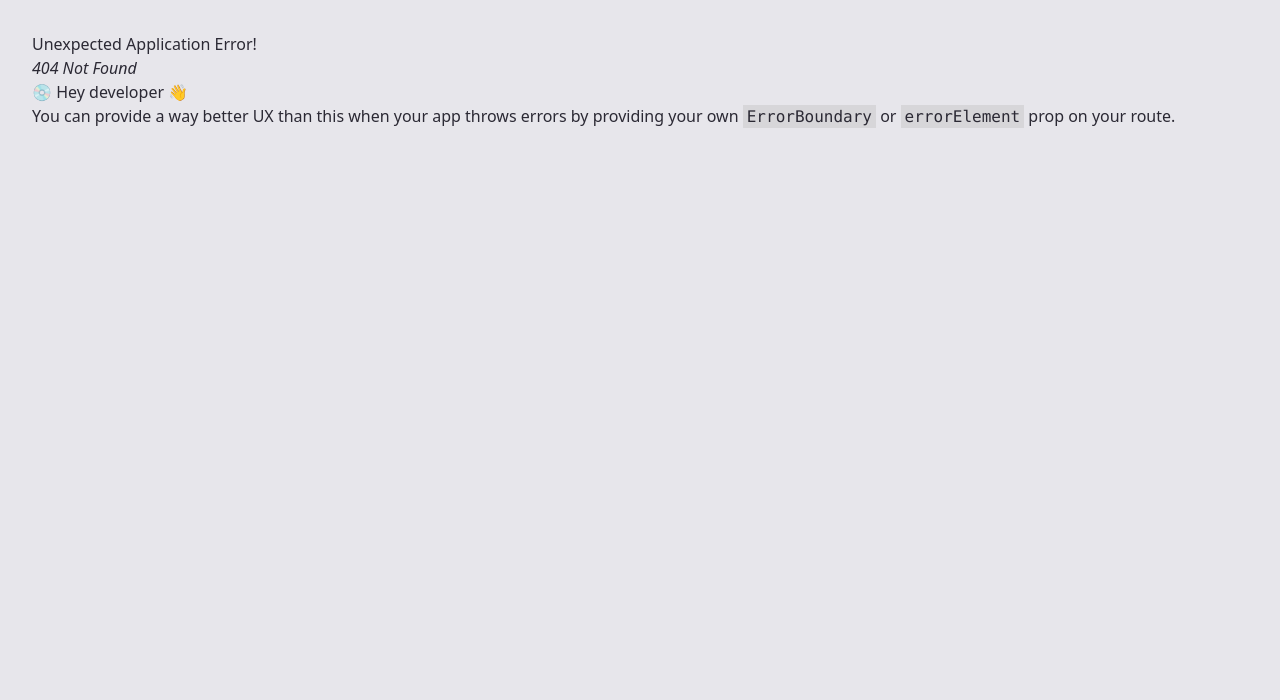
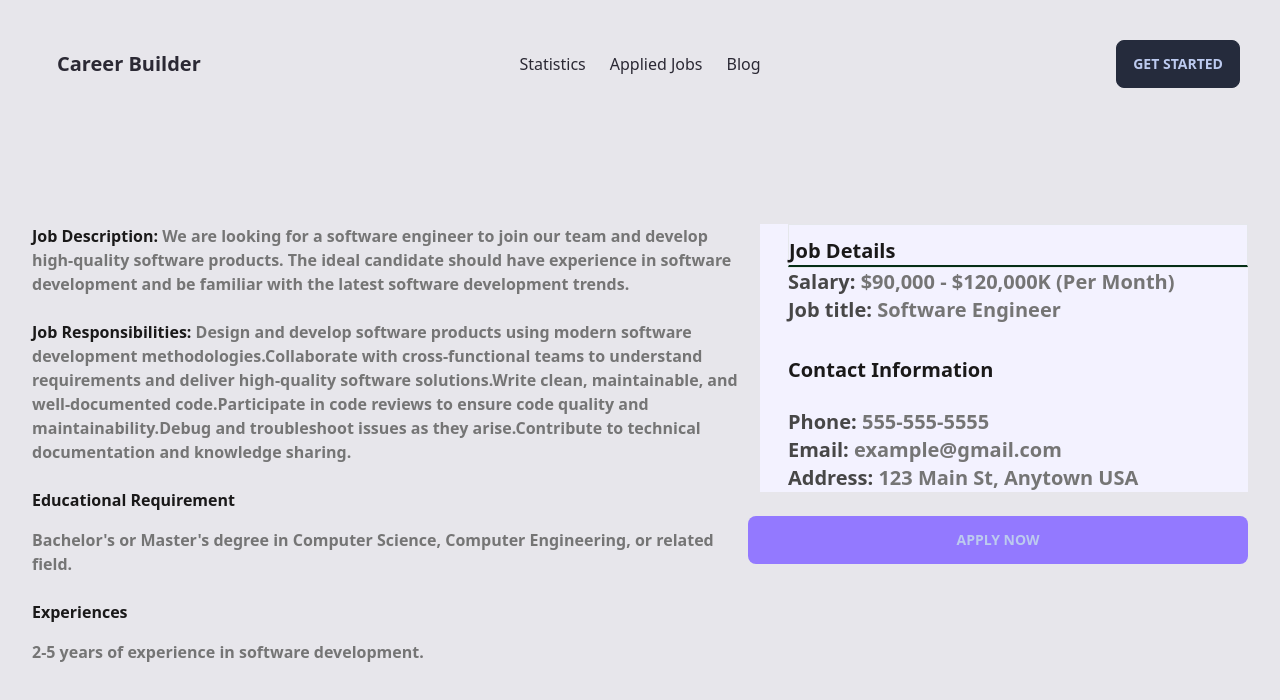
Before and after one commit to jakariamasum/Carrier-builder, a React (Vite) app: page /Job/1 in a window 1280 px wide. Before the commit this address had no page. Shown: the top 700 px of the page. Built offline with nearby package versions, Linux system fonts and the light colour scheme.

Commit message:
job description and dynamic route added

```diff
--- a/public/featuredJobsData.json
+++ b/public/featuredJobsData.json
@@ -17,12 +17,10 @@
             ],
             "educational_requirements": "Bachelor's or Master's degree in Computer Science, Computer Engineering, or related field.",
             "experience": "2-5 years of experience in software development.",
-            "company_contact": {
-                "name":"Google LLC",
-                "phone": "555-555-5555",
-                "email": "hr@company.com",
-                "address": "123 Main St, Anytown USA"
-            }
+            "company_name": "Google LLC",
+            "company_email": "example@gmail.com",
+            "company_phone": "555-555-5555",
+            "company_address": "123 Main St, Anytown USA"
         },
         {
             "id": 2,
@@ -41,12 +39,10 @@
             ],
             "educational_requirements": "Bachelor's or Master's degree in Mathematics, Statistics, Economics, or related field.",
             "experience": "2-5 years of experience in data analysis.",
-            "company_contact": {
-                "name":"Google LLC",
-                "phone": "555-555-5555",
-                "email": "hr@company.com",
-                "address": "123 Main St, Anytown USA"
-            }
+            "company_name": "Google LLC",
+            "company_email": "example@gmail.com",
+            "company_phone": "555-555-5555",
+            "company_address": "123 Main St, Anytown USA"
         },
         {
             "id": 3,
@@ -65,12 +61,10 @@
             ],
             "educational_requirements": "Bachelor's or Master's degree in Computer Science, Computer Engineering, or related field.",
             "experience": "2-5 years of experience in DevOps.",
-            "company_contact": {
-                "name":"Google LLC",
-                "phone": "555-555-5555",
-                "email": "hr@company.com",
-                "address": "123 Main St, Anytown USA"
-            }
+            "company_name": "Google LLC",
+            "company_email": "example@gmail.com",
+            "company_phone": "555-555-5555",
+            "company_address": "123 Main St, Anytown USA"
         },
         {
             "id": 4,
@@ -89,12 +83,10 @@
             ],
             "educational_requirements": "Bachelor's or Master's degree in Computer Science, Mathematics, or related field.",
             "experience": "2-5 years of experience in machine learning.",
-            "company_contact": {
-                "name":"Google LLC",
-                "phone": "555-555-5555",
-                "email": "hr@company.com",
-                "address": "123 Main St, Anytown USA"
-            }
+            "company_name": "Google LLC",
+            "company_email": "example@gmail.com",
+            "company_phone": "555-555-5555",
+            "company_address": "123 Main St, Anytown USA"
         },
         {
             "id": 5,
@@ -112,12 +104,10 @@
             ],
             "educational_requirements": "Bachelor's or Master's degree in Computer Science, Computer Engineering, or related field.",
             "experience": "2-5 years of experience in frontend development.",
-            "company_contact": {
-                "name":"Google LLC",
-                "phone": "555-555-5555",
-                "email": "hr@company.com",
-                "address": "123 Main St, Anytown USA"
-            }
+            "company_name": "Google LLC",
+            "company_email": "example@gmail.com",
+            "company_phone": "555-555-5555",
+            "company_address": "123 Main St, Anytown USA"
         },
         {
             "id": 6,
@@ -135,12 +125,10 @@
             ],
             "educational_requirements": "Bachelor's or Master's degree in Computer Science, Computer Engineering, or related field.",
             "experience": "2-5 years of experience in backend development.",
-            "company_contact": {
-                "name":"Google LLC",
-                "phone": "555-555-5555",
-                "email": "hr@company.com",
-                "address": "123 Main St, Anytown USA"
-            }
+            "company_name": "Google LLC",
+            "company_email": "example@gmail.com",
+            "company_phone": "555-555-5555",
+            "company_address": "123 Main St, Anytown USA"
         }
 
     ]
--- a/src/components/FeaturedJobs/FeaturedJobs.jsx
+++ b/src/components/FeaturedJobs/FeaturedJobs.jsx
@@ -1,5 +1,5 @@
 import React, { useEffect, useState } from 'react';
-import JobCard from './JobCard/JobCard';
+import JobCard from '../JobCard/JobCard';
 
 const FeaturedJobs = () => {
     const [jobs, setJobs] = useState([]);
@@ -9,7 +9,7 @@ const FeaturedJobs = () => {
             .then((response) => response.json())
             .then((data) => setJobs(data.jobs));
     }, []);
-      console.log( jobs)
+    //   console.log( jobs)
     return (
         <div className='mt-32'>
             <div className='text-center'>
--- /dev/null
+++ b/src/components/Job/Job.jsx
@@ -0,0 +1,52 @@
+import React, { useEffect, useState } from 'react';
+import { Link, useLoaderData, useParams } from 'react-router-dom';
+
+const Job = () => {
+    const JobDetail=useParams();
+    //  console.log(JobDetail)
+    const jobs=useLoaderData();
+    const [job,setJob]=useState({});
+
+    useEffect(()=>{
+        fetch('/featuredJobsData.json')
+        .then(res=>res.json())
+        .then(data=>{
+            //  console.log(data)
+            const jobId=data.jobs.find(job=>job.id==JobDetail.id);
+            //  console.log(jobId)
+             setJob(jobId)
+
+        })
+    } ,[])
+      console.log(job)
+      const {job_title,salary,company_name,company_email,company_phone,company_address,educational_requirements,job_description,experience,job_responsibilities}=job;
+    return (
+        <div className='flex mt-32'>
+            <div className='w-[65%]'>
+                <div className='text-[#757575] font-semibold'>
+                    <p className='mb-6'><span className='text-[#1A1919] font-bold'>Job Description:</span> {job_description}</p>
+                    <p className='mb-6'><span className='text-[#1A1919] font-bold'>Job Responsibilities:</span> {job_responsibilities}</p>
+                    <p className='text-[#1A1919] font-bold mb-4'>Educational Requirement</p>
+                    <p className='mb-6'>{educational_requirements}</p>
+                    <p className='text-[#1A1919] font-bold mb-4'>Experiences</p>
+                    <p className='mb-6'>{experience}</p>
+                </div>
+            </div>
+                <div>
+                   <div className='bg-[#F3F2FF] pl-7 ml-3 font-semibold text-xl text-[#757575]'>
+                   <h1 className='border border-b-2 border-b-green-950 text-[#1A1919] font-bold pt-3'>Job Details</h1>
+                    <hr className='text-red-500 bg-red-700'/>
+                    <p><span className='text-[#474747]'>Salary: </span>{salary}K (Per Month)</p>
+                    <p><span className='text-[#474747]'>Job title: </span>{job_title}</p>
+                    <h1 className='text-[#1A1919] font-bold mb-6 mt-8'>Contact Information</h1>
+                     <p><span className='text-[#474747]'>Phone: </span>{company_phone}</p>
+                    <p><span className='text-[#474747]'>Email: </span>{company_email}</p>
+                    <p><span className='text-[#474747]'>Address: </span>{company_address}</p>
+                   </div>
+                <Link><button className='btn bg-[#9379FF]  border-0 mt-6 w-[500px] mx-auto'>Apply Now</button></Link>
+                </div>
+        </div>
+    );
+};
+
+export default Job;
--- a/src/components/FeaturedJobs/JobCard/JobCard.jsx
+++ b/src/components/JobCard/JobCard.jsx
@@ -1,24 +1,25 @@
 import React from 'react';
+import { Link } from 'react-router-dom';
 
 const JobCard = (props) => {
-    const { job_title, job_type, salary, address, company_contact, logo } = props.job;
+    const { job_title, job_type, salary, company_address, logo,id,company_name } = props.job;
     return (
         <div >
             <div className="card w-full bg-base-100 shadow-xl">
                 <img src={logo} alt="" />
                 <div className="card-body">
                     <h2 className="card-title">{job_title}</h2>
-                    <p className='text-[#757575] font-semibold text-xl mt-2 pb-4'>{company_contact.name}</p>
+                    <p className='text-[#757575] font-semibold text-xl mt-2 pb-4'>{company_name}</p>
                     <div className="card-actions">
                         <button className="btn btn-outline btn-accent">{job_type[0]}</button>
                         <button className="btn btn-outline btn-accent">{job_type[1]}</button>
                     </div>
                     <div className='flex text-[#757575]'>
-                        <p>{company_contact.address}</p>
+                        <p>{company_address}</p>
                         <p>{salary}</p>
                     </div>
                 </div>
-                    <button className='btn btn-accent'>View Details</button>
+                <Link to={`Job/${id}`}><button className='btn btn-accent'>View Details</button></Link>
             </div>
 
         </div>
```
Also changed, not shown: src/main.jsx (+7 -1 lines).
